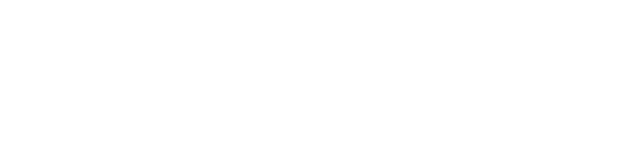
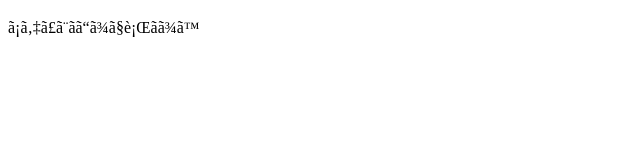
Before and after one commit to yu-ji165/web2-4, a plain HTML site: page index.html in a window 1280 px wide. Shown: the whole page, without its empty margins (0-640 px from the left). Drawn offline with Linux system fonts and the light colour scheme.

Commit message:
Update index.html

```diff
--- a/index.html
+++ b/index.html
@@ -1 +1,13 @@
 <!DOCTYPEhtml>
+<html lang="ja">
+  <head>
+    <meta charset="UFT-8">
+    <link rel="stylesheet" type="text/css" href="css/default.css">
+    <title>神ゲー</title>
+  </head>
+  <body>
+    <article id="main">
+      <p>ちょっとそこまで行きます</p>
+    </article>
+  </body>
+</html>
```
